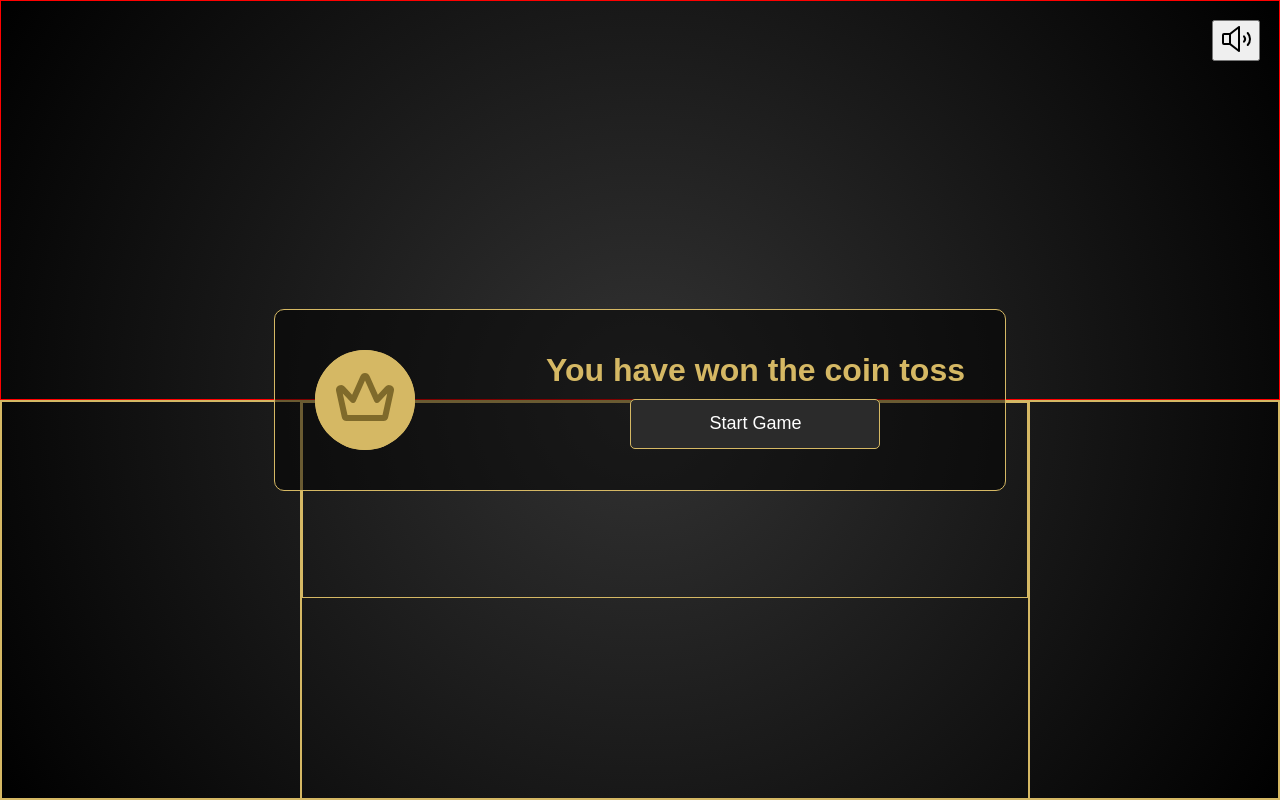
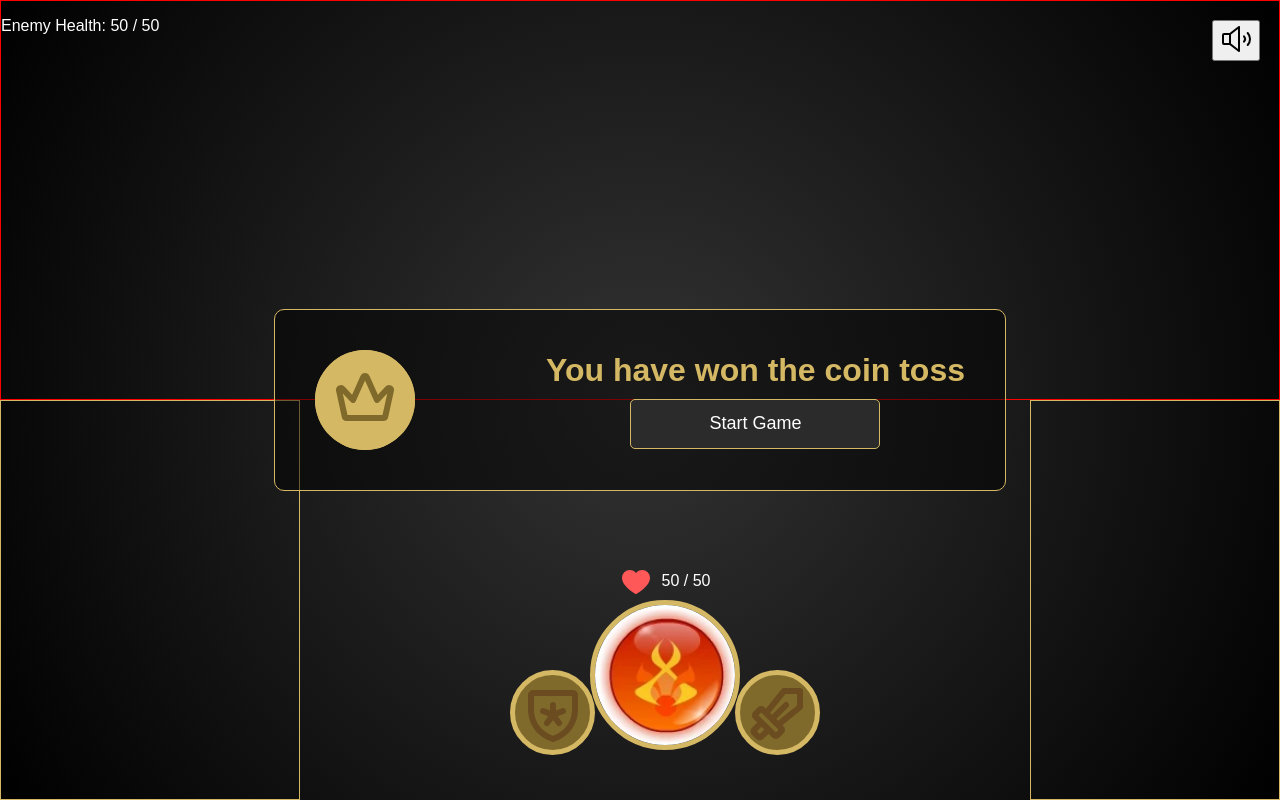
Before and after one commit to minimuscle/aetherbound, a React (Vite) app: page / in a window 1280 px wide. Both pictures are taken after a click on the button "Start New Game". Built offline with nearby package versions, Linux system fonts and the light colour scheme; a web font is replaced by a local one; what @pixi/react would draw is missing.

Commit message:
feat: add design

```diff
--- a/src/components/Cards/cards.scss
+++ b/src/components/Cards/cards.scss
@@ -1,43 +1,47 @@
 .Card {
-  width: 100px;
-  height: 100px;
-  background-color: #7a7a7a;
-  // position: absolute;
-  transform: translateY(0px);
-  animation: handCardEnter 0.5s ease-out forwards;
+  width: 90%;
+  height: 60px;
+  background-color: #ff9494;
+  cursor: pointer;
+  text-align: start;
+  align-items: start;
+  vertical-align: top;
+  display: flex;
+  justify-content: space-between;
 
-  &__wrapper {
-    position: relative;
-    &:first-of-type {
-      margin-top: 60px;
-    }
+  p {
+    margin: unset;
   }
 
-  &__modal {
-    position: absolute;
-    top: 100px;
-    left: 20px;
-    background-color: #fff;
-    border-radius: 10px;
-    box-shadow: 0 0 10px rgba(0, 0, 0, 0.5);
-    padding: 10px;
-    z-index: 100;
+  &__cost {
+    width: 30px;
+    display: flex;
+    align-items: center;
+  }
 
-    &--active {
-      top: 70px;
-    }
+  &:not(:first-child) {
+    margin-top: -30px;
   }
 
   &--active {
-    width: 100px;
-    height: 50px;
-    background-color: #ff9696;
-    padding: 10px;
+    max-width: 100px;
+    width: 100%;
+    height: 100%;
+    max-height: 100px;
+    background-color: #ff9494;
+    padding: 20px;
+    color: #000;
+    display: flex;
+    flex-direction: column;
+    justify-content: space-between;
+    border-radius: 20px;
+
+    p {
+      margin: 0;
+    }
+
+    &__stats {
+      text-align: right;
+    }
   }
 }
-
-@keyframes handCardEnter {
-  to {
-    transform: translateY(-60px);
-  }
-}
--- a/src/components/Cards/index.tsx
+++ b/src/components/Cards/index.tsx
@@ -1,4 +1,4 @@
-import classNames from "classnames";
+import { FireSimpleIcon } from "@phosphor-icons/react";
 import { use, useState } from "react";
 import { GameContext } from "../../pages/Game/utils/context";
 import "./cards.scss";
@@ -27,41 +27,31 @@ export const Card: Card = ({ card, isActive, index }) => {
   const [isVisible, setIsVisible] = useState(false);
 
   /***** RENDER *****/
-  return (
-    <div
-      className="Card__wrapper"
+  return isActive ? (
+    <div className="Card--active">
+      <p className="Card--active__name">{cardData.name}</p>
+      {cardData.type === "CREATURE" && (
+        <p className="Card--active__stats">
+          {cardData.damage} / {cardData.health}
+        </p>
+      )}
+    </div>
+  ) : (
+    <button
+      onClick={() => dispatch({ phase: "PLAY_CARD", card: gameCardId })}
+      className="Card"
       onMouseEnter={() => setIsVisible(true)}
       onMouseLeave={() => setIsVisible(false)}
+      // style={{
+      //   animationDelay: index
+      //     ? `${(index * 2) / Math.max(1, playerHand.length)}s`
+      //     : "0s",
+      // }}
     >
-      {isVisible && (
-        <div
-          className={classNames("Card__modal", {
-            "Card__modal--active": isActive,
-          })}
-        >
-          <h2>{cardData.name}</h2>
-          <p>{cardData.description}</p>
-          <p>Damage: {cardData.damage}</p>
-          {cardData.type === "CREATURE" && <p>Health: {cardData.health}</p>}
-          <p>Cost: {cardData.cost}</p>
-          {cardData.type === "SPELL" && <p>Target: {cardData.target}</p>}
-        </div>
-      )}
-      {isActive ? (
-        <div className="Card--active">{CARD_LIBRARY[id].name}</div>
-      ) : (
-        <button
-          onClick={() => dispatch({ phase: "PLAY_CARD", card: gameCardId })}
-          className="Card"
-          style={{
-            animationDelay: index
-              ? `${(index * 2) / Math.max(1, playerHand.length)}s`
-              : "0s",
-          }}
-        >
-          {CARD_LIBRARY[id].name}
-        </button>
-      )}
-    </div>
+      <p>{cardData.name}</p>
+      <div className="Card__cost">
+        <FireSimpleIcon weight="fill" /> {cardData.cost}
+      </div>
+    </button>
   );
 };
--- a/src/pages/Game/game.scss
+++ b/src/pages/Game/game.scss
@@ -5,14 +5,15 @@
   &__board {
     height: 100%;
     display: grid;
-    grid-template-rows: 1fr 1fr;
+    grid-template-rows: 50% 50%;
     grid-template-columns: 1fr;
+    overflow: hidden;
 
     &--enemy {
       border: 1px solid red;
     }
     &--player {
-      border: 1px solid #d5b864;
+      // border: 1px solid #d5b864;
       display: grid;
       grid-template-columns: 300px 1fr 250px;
     }
@@ -23,17 +24,117 @@
       }
 
       &__area {
-        border: 1px solid #d5b864;
+        // border: 1px solid #d5b864;
         display: grid;
         grid-template-rows: 1fr 200px;
       }
 
       &__cards {
         border: 1px solid #d5b864;
+
+        &Deck {
+          display: flex;
+          flex-direction: column;
+        }
       }
 
       &__field {
-        border: 1px solid #d5b864;
+        // border: 1px solid #d5b864;
+        display: flex;
+        flex-wrap: wrap;
+        justify-content: space-around;
+        padding: 20px;
+      }
+
+      &__main {
+        // border: 1px solid #d5b864;
+        display: grid;
+        grid-template-columns: 1fr 350px 1fr;
+
+        &Runes {
+          // border: 1px solid #d5b864;
+        }
+
+        &Permanents {
+          // border: 1px solid #d5b864;
+        }
+      }
+
+      &__stats {
+        // border: 1px solid #d5b864;
+        display: grid;
+        grid-template-columns: 1fr 140px 1fr;
+        align-content: end;
+
+        &Shield,
+        &Weapon {
+          border: 5px solid #d5b864;
+          background-color: #7f6a2b;
+          color: #6a4c20;
+          border-radius: 100%;
+          height: 75px;
+          width: 75px;
+          margin-top: auto;
+          margin-bottom: 65px;
+
+          display: flex;
+          justify-content: center;
+          align-items: center;
+        }
+
+        &Shield {
+          margin-left: auto;
+        }
+
+        &Weapon {
+          margin-right: auto;
+        }
+
+        &Attunement {
+          border: 5px solid #d5b864;
+          border-radius: 100%;
+          height: 140px;
+          width: 140px;
+          display: flex;
+          flex-direction: column;
+          justify-content: center;
+          margin-bottom: 70px;
+          margin-left: -5px;
+          position: relative;
+
+          img {
+            width: 100%;
+            height: 100%;
+            border-radius: 100%;
+          }
+        }
+
+        &Health {
+          position: absolute;
+          top: -40px;
+          justify-content: center;
+          width: 100%;
+          display: flex;
+          align-items: center;
+          gap: 10px;
+
+          svg {
+            color: rgb(255, 88, 88);
+          }
+        }
+      }
+
+      &__endTurn {
+        position: absolute;
+        bottom: -50px;
+        width: 175px;
+        height: 40px;
+        left: -20px;
+
+        span {
+          color: #8e8e8e;
+          font-size: 14px;
+        }
       }
     }
   }
--- a/src/pages/Game/index.tsx
+++ b/src/pages/Game/index.tsx
@@ -1,4 +1,8 @@
+import { HeartIcon, ShieldStarIcon, SwordIcon } from "@phosphor-icons/react";
 import { useEffect, useReducer, useRef } from "react";
+import exampleAttunement from "../../assets/images/exampleAttunement.webp";
+import { Button } from "../../components/Button";
+import { Card } from "../../components/Cards";
 import type { CardNames } from "../../components/Cards/types";
 import { CoinToss } from "./coin";
 import "./game.scss";
@@ -85,6 +89,24 @@ export const GamePage = () => {
     }
   }, [state]);
 
+  useEffect(() => {
+    function handleKeyDown(e: KeyboardEvent) {
+      if (e.code !== "Space") return;
+
+      // gate conditions
+      if (!state.gameStarted) return;
+      if (state.activePlayer !== "PLAYER") return;
+      if (state.nextPhase === "GAME_OVER") return;
+
+      e.preventDefault(); // stop page scroll
+      dispatch({ phase: "END_TURN" });
+    }
+
+    window.addEventListener("keydown", handleKeyDown);
+
+    return () => window.removeEventListener("keydown", handleKeyDown);
+  }, [state]);
+
   /***** RENDER *****/
   return (
     <GameContext value={{ state, dispatch }}>
@@ -98,38 +120,60 @@ export const GamePage = () => {
         )}
 
         <div className="Game__board">
-          <div className="Game__board--enemy" />
+          <div className="Game__board--enemy">
+            <p>Enemy Health: {state.enemyHealth} / 50</p>
+          </div>
           <div className="Game__board--player">
             <div className="Player__mana">
               <div className="Player__cardsTally" />
             </div>
             <div className="Player__area">
-              <div className="Player__field" />
-              <div className="Player__stats">
-                <div className="Player__statsRunes" />
-                <div>
-                  <div className="Player__statsShield" />
-                  <div className="Player__statsAttunement" />
-                  <div className="Plauer__statsWeapon" />
+              <div className="Player__field">
+                {state.playerField.map((card) => (
+                  <Card card={card} isActive key={card.gameCardId} />
+                ))}
+              </div>
+              <div className="Player__main">
+                <div className="Player__mainRunes" />
+                <div className="Player__stats">
+                  <div className="Player__statsShield">
+                    <ShieldStarIcon weight="bold" size={64} />
+                  </div>
+                  <div className="Player__statsAttunement">
+                    <div className="Player__statsHealth">
+                      <HeartIcon weight="fill" size={32} />
+                      {state.playerHealth} / 50
+                    </div>
+                    <img src={exampleAttunement} alt="" />
+                    {state.activePlayer === "PLAYER" &&
+                      state.gameStarted &&
+                      state.nextPhase !== "GAME_OVER" && (
+                        <Button
+                          onClick={() => dispatch({ phase: "END_TURN" })}
+                          className="Player__endTurn"
+                        >
+                          End Turn <span>(Space)</span>
+                        </Button>
+                      )}
+                  </div>
+                  <div className="Player__statsWeapon">
+                    <SwordIcon weight="bold" size={64} />
+                  </div>
                 </div>
-                <div className="Player__statsPermanents" />
+                <div className="Player__mainPermanents" />
               </div>
             </div>
             <div className="Player__cards">
-              <div className="Player__cardsDeck"></div>
+              <div className="Player__cardsDeck">
+                {state.playerHand.map((card, index) => (
+                  <Card card={card} key={card.gameCardId} index={index} />
+                ))}
+              </div>
             </div>
           </div>
         </div>
 
-        {/* <p>Current Player: {state.activePlayer}</p>
-        <p>Player Health: {state.playerHealth}</p>
-        <p>Enemy Health: {state.enemyHealth}</p>
-
-        {state.activePlayer === "PLAYER" && (
-          <button onClick={() => dispatch({ phase: "END_TURN" })}>
-            End Turn
-          </button>
-        )}
+        {/*
 
         <p>
           Active Cards:{" "}
--- a/src/pages/Game/utils/phases.ts
+++ b/src/pages/Game/utils/phases.ts
@@ -90,7 +90,10 @@ export const phases: Phases = (state, action) => {
       return {
         ...state,
         activePlayer: "ENEMY",
-        enemyHealth: state.enemyHealth - playerFieldDamage,
+        enemyHealth:
+          state.enemyHealth - playerFieldDamage < 0
+            ? 0
+            : state.enemyHealth - playerFieldDamage,
         nextPhase:
           state.enemyHealth - playerFieldDamage <= 0
             ? "GAME_OVER"
```
Also changed, not shown: src/assets/images/exampleAttunement.webp (added).
